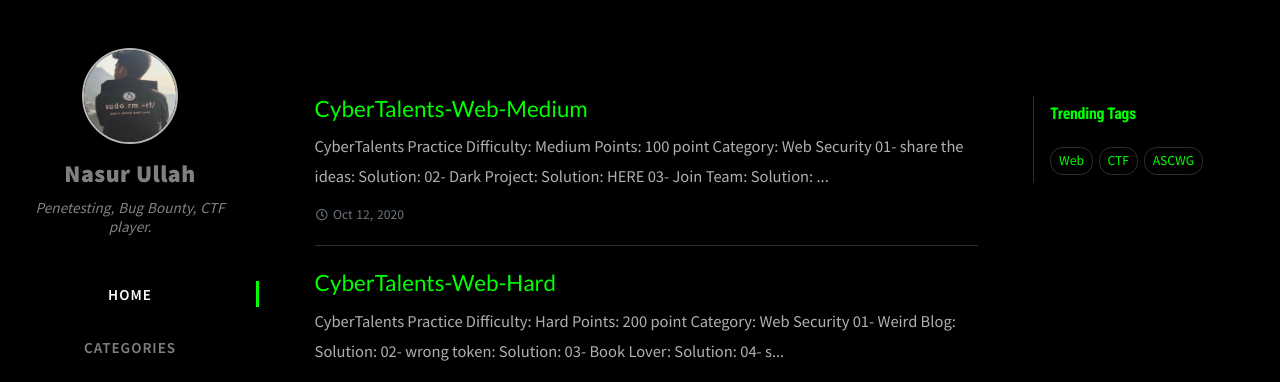
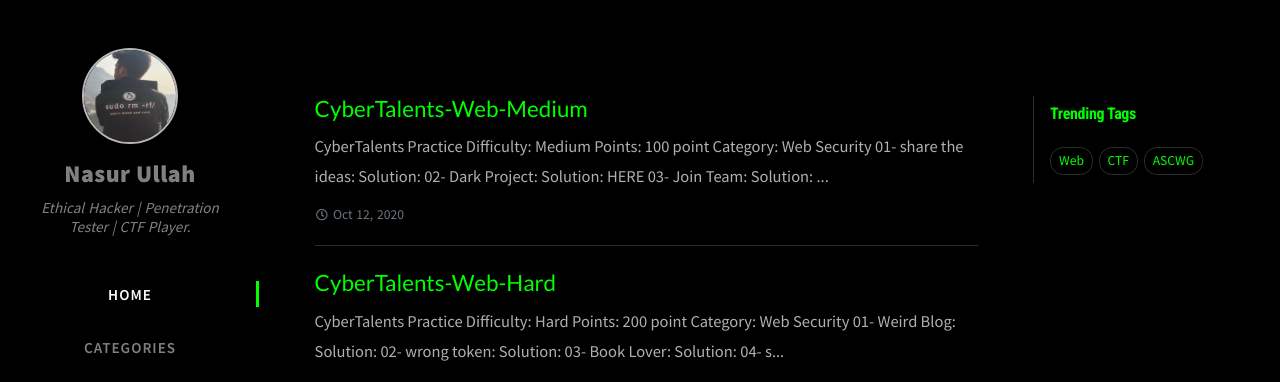
Before and after one commit to Spy0x7/Spy0x7.github.io, a Jekyll site: the page built from index.html, in a window 1280 px wide. Shown: the top 382 px of the page. Built offline with Jekyll 4.4.1, drawn with Linux system fonts in a browser that asks for light colours; nearby versions of some CDN libraries; the list of posts is cut into pages by our own code; comment, search, counter and statistics services are not loaded.

Commit message:
Update _config.yml

```diff
--- a/_config.yml
+++ b/_config.yml
@@ -10,13 +10,12 @@
 
 title: Nasur Ullah                     # the main title
 
-tagline: Penetesting, Bug Bounty, CTF player.  # it will display as the sub-title
+tagline: Ethical Hacker | Penetration Tester | CTF Player.  # it will display as the sub-title
 
 description: >-                        # used by seo meta and the atom feed
-  Security Blog for Penetesting Bug Bounty, CTF write-up, POC, HackTheBox, Vulnhub, tryHackMe.
-
+  A Young Security Researcher Who Loves to Automated Scripts, Bug Bounty, CTF write-up, POC, HackTheBox, Vulnhub, tryHackMe.
 # Replace with the website url, e.g. 'https://username.github.io'
-url: 'https://nasur.github.io'
+url: 'https://Spy0x7.github.io'
 
 author: Nasur Ullah                  # change to your full name
 
@@ -46,7 +45,7 @@
 
 # Only if your site type is GitHub Project sites and doesn't have a custom domain,
 # change below value to '/projectname'.
-baseurl: '/nasur.github.io'
+baseurl: ''
 
 # Change to your timezone › http://www.timezoneconverter.com/cgi-bin/findzone/findzone
 timezone: Africa/Cairo
```
